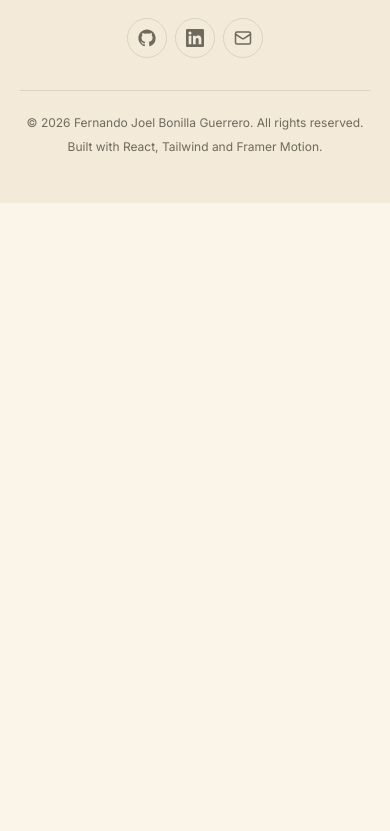
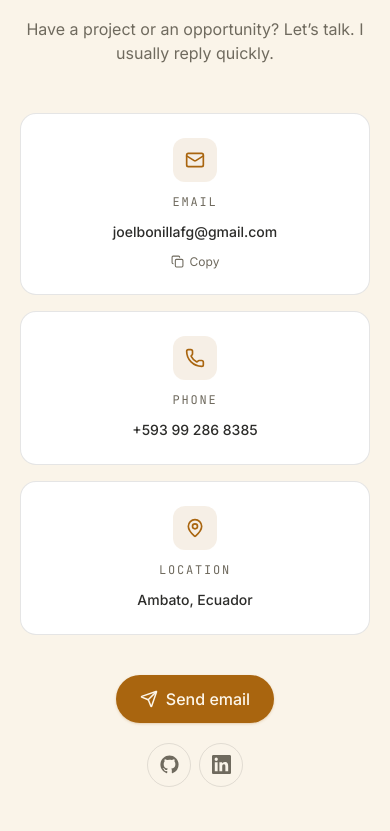
Before and after one commit to JoelBonillaG/Portfolio, a React (Vite) app: page / in a window 390 px wide. Shown: the part 9653-10484 px from the top of the page. Before the commit the page ends 9856 px from the top, so only its background shows below. Built offline with nearby package versions, Linux system fonts and the light colour scheme.

Commit message:
feat: add contact section

```diff
--- a/src/App.jsx
+++ b/src/App.jsx
@@ -5,6 +5,7 @@ import { Footer } from '@/components/layout/Footer.jsx'
 import { Hero } from '@/sections/Hero/Hero.jsx'
 import { Projects } from '@/sections/Projects/Projects.jsx'
 import { Skills } from '@/sections/Skills/Skills.jsx'
+import { Contact } from '@/sections/Contact/Contact.jsx'
 
 function App() {
   return (
@@ -15,6 +16,7 @@ function App() {
           <Hero />
           <Projects />
           <Skills />
+          <Contact />
         </main>
         <Footer />
       </LanguageProvider>
--- /dev/null
+++ b/src/hooks/useCopyToClipboard.js
@@ -0,0 +1,24 @@
+import { useCallback, useState } from 'react'
+
+/**
+ * Copy text to the clipboard and expose a transient `copied` flag.
+ * @param {number} timeout - ms before `copied` resets
+ */
+export function useCopyToClipboard(timeout = 1800) {
+  const [copied, setCopied] = useState(false)
+
+  const copy = useCallback(
+    async (text) => {
+      try {
+        await navigator.clipboard.writeText(text)
+        setCopied(true)
+        setTimeout(() => setCopied(false), timeout)
+      } catch {
+        setCopied(false)
+      }
+    },
+    [timeout],
+  )
+
+  return { copied, copy }
+}
--- /dev/null
+++ b/src/sections/Contact/Contact.jsx
@@ -0,0 +1,116 @@
+import { Check, Copy, Mail, MapPin, Phone, Send } from 'lucide-react'
+import { profile } from '@/data/profile.js'
+import { useTranslation } from '@/i18n/useTranslation.js'
+import { useCopyToClipboard } from '@/hooks/useCopyToClipboard.js'
+import {
+  Button,
+  GithubIcon,
+  LinkedinIcon,
+  Reveal,
+  Section,
+  SectionHeading,
+} from '@/components/ui'
+
+export function Contact() {
+  const { t } = useTranslation()
+  const { copied, copy } = useCopyToClipboard()
+
+  const methods = [
+    {
+      icon: Mail,
+      label: t('contact.emailLabel'),
+      value: profile.email,
+      href: `mailto:${profile.email}`,
+      copyable: true,
+    },
+    {
+      icon: Phone,
+      label: t('contact.phoneLabel'),
+      value: profile.phone,
+      href: `tel:${profile.phoneHref}`,
+    },
+    {
+      icon: MapPin,
+      label: t('contact.locationLabel'),
+      value: t('contact.location'),
+      href: null,
+    },
+  ]
+
+  const socials = [
+    { href: profile.socials.github, icon: GithubIcon, label: 'GitHub' },
+    { href: profile.socials.linkedin, icon: LinkedinIcon, label: 'LinkedIn' },
+  ]
+
+  return (
+    <Section id="contact">
+      <SectionHeading
+        eyebrow="Contacto"
+        title={t('contact.title')}
+        subtitle={t('contact.subtitle')}
+      />
+
+      <div className="mx-auto mt-12 grid max-w-3xl gap-4 sm:grid-cols-3">
+        {methods.map(({ icon: Icon, label, value, href, copyable }, i) => (
+          <Reveal
+            key={label}
+            delay={i * 0.06}
+            className="flex flex-col items-center gap-3 rounded-2xl border border-border bg-surface p-6 text-center"
+          >
+            <span className="grid h-11 w-11 place-items-center rounded-xl bg-accent/10 text-accent">
+              <Icon size={20} />
+            </span>
+            <span className="font-mono text-xs uppercase tracking-[0.15em] text-muted">
+              {label}
+            </span>
+            {href ? (
+              <a
+                href={href}
+                className="break-all text-sm font-medium text-fg transition-colors hover:text-accent"
+              >
+                {value}
+              </a>
+            ) : (
+              <span className="text-sm font-medium text-fg">{value}</span>
+            )}
+            {copyable && (
+              <button
+                type="button"
+                onClick={() => copy(value)}
+                className="inline-flex items-center gap-1.5 text-xs text-muted transition-colors hover:text-accent"
+              >
+                {copied ? <Check size={13} /> : <Copy size={13} />}
+                {copied ? t('contact.copied') : t('contact.copy')}
+              </button>
+            )}
+          </Reveal>
+        ))}
+      </div>
+
+      <Reveal
+        delay={0.15}
+        className="mt-10 flex flex-col items-center gap-5"
+      >
+        <Button href={`mailto:${profile.email}`} size="lg">
+          <Send size={18} />
+          {t('contact.cta')}
+        </Button>
+
+        <div className="flex items-center gap-2">
+          {socials.map(({ href, icon: Icon, label }) => (
+            <a
+              key={label}
+              href={href}
+              target="_blank"
+              rel="noreferrer"
+              aria-label={label}
+              className="grid h-11 w-11 place-items-center rounded-full border border-border text-muted transition-colors hover:border-accent hover:text-accent"
+            >
+              <Icon size={19} />
+            </a>
+          ))}
+        </div>
+      </Reveal>
+    </Section>
+  )
+}
```
